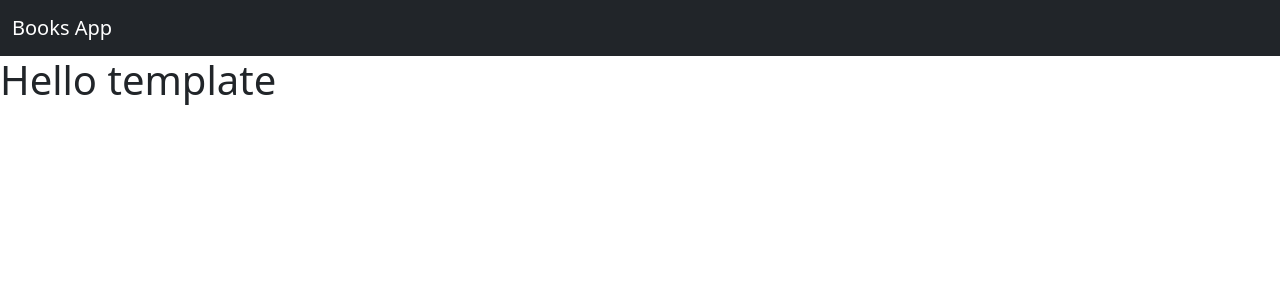
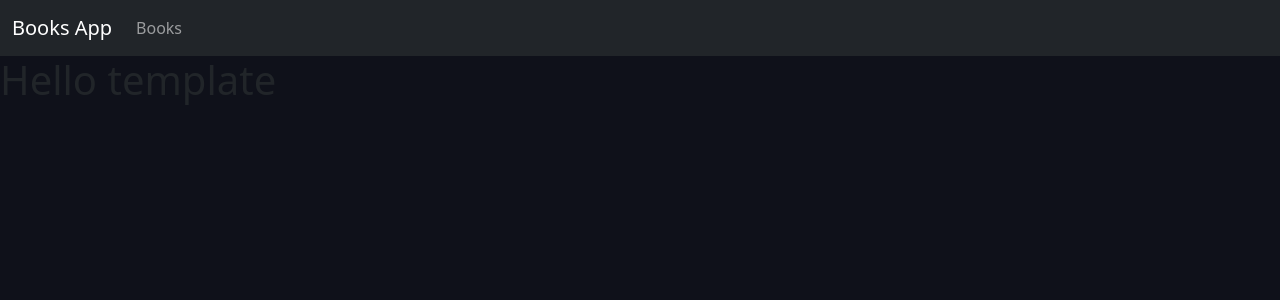
Before and after one commit to abdulrahim-uj/flask_demo, a Flask app: template templates/index.html in a window 1280 px wide. Shown: the top 300 px of the page. Run offline with Flask 2, Linux system fonts and the light colour scheme; the template is opened without the code that fills it, so the values that code supplies are empty.

Commit message:
url passing, navbar setup and static setup

```diff
--- /dev/null
+++ b/static/styles.css
@@ -0,0 +1,3 @@
+body {
+    background-color: #0F111AFF;
+}
--- a/templates/base.html
+++ b/templates/base.html
@@ -11,12 +11,19 @@
     <script src="https://cdn.jsdelivr.net/npm/bootstrap@5.2.3/dist/js/bootstrap.min.js"
             integrity="sha384-cuYeSxntonz0PPNlHhBs68uyIAVpIIOZZ5JqeqvYYIcEL727kskC66kF92t6Xl2V"
             crossorigin="anonymous"></script>
-
+    <link rel="stylesheet" href="{{url_for('static', filename='styles.css')}}" />
 </head>
 <body>
-<nav class="navbar navbar-dark bg-dark">
+<nav class="navbar navbar-dark navbar-expand-lg bg-dark">
   <div class="container-fluid">
-    <a class="navbar-brand" href="/">Books App</a>
+    <a class="navbar-brand" href="{{url_for('index')}}">Books App</a>
+    <div class="collapse navbar-collapse" id="navbarSupportedContent">
+      <ul class="navbar-nav me-auto mb-2 mb-lg-0">
+        <li class="nav-item">
+          <a class="nav-link" aria-current="page" href="{{url_for('book')}}">Books</a>
+        </li>
+      </ul>
+    </div>
   </div>
 </nav>
 
--- a/templates/books.html
+++ b/templates/books.html
@@ -4,14 +4,16 @@
     {% if books %}
     <div class="row">
         {% for book in books %}
-            <div class="col-md-4" style="margin-top: 15px;">
+            <div class="col-md-4" style="margin-top: 15px; margin-bottom: 15px;">
                 <div class="card" style="width: 18rem;">
                     <img src="{{book.poster}}"
                          class="card-img-top" alt="{{book.name}}" style="height: 300px;" />
                     <div class="card-body">
                         <h5 class="card-title">{{book.name}}</h5>
                         <p class="card-text">{{book.author}}</p>
-                        <a href="#" class="btn btn-primary">Read</a>
+                        <div class="mx-auto">
+                            <a href="#" class="btn btn-primary float-end">Read</a>
+                        </div>
                     </div>
                 </div>
             </div>
```
